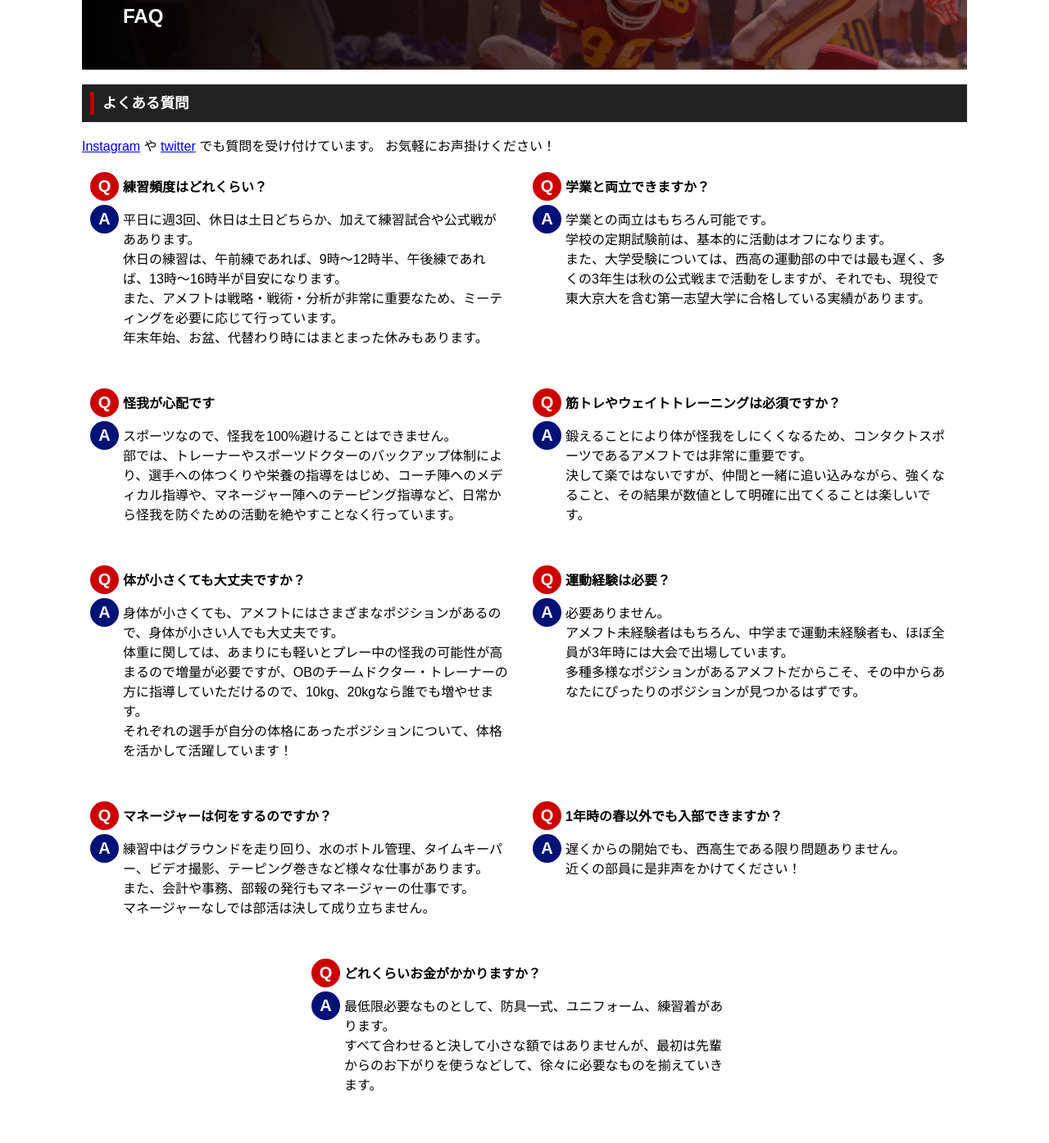
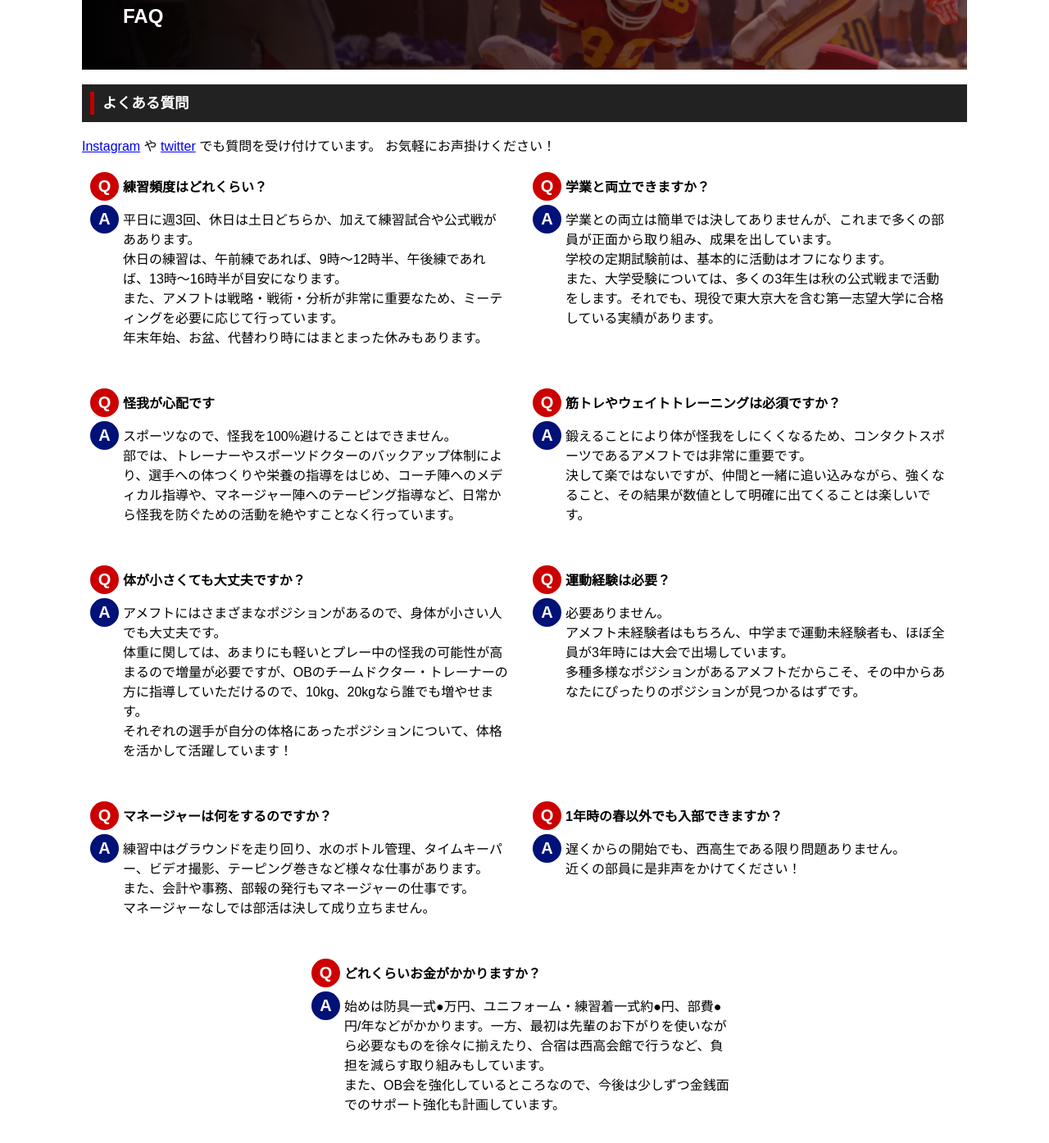
Before and after one commit to numa72/nishi-owls, a Jekyll site: the page built from recruiting/faq.html, in a window 1280 px wide and 1400 px high, scrolled down 232 px. Shown: the top 1395 px of the window at 82% size. Built offline with Jekyll 4.4.1, drawn with Linux system fonts in a browser that asks for light colours; some web fonts are replaced.

Commit message:
update recruiting faq

```diff
--- a/recruiting/faq.html
+++ b/recruiting/faq.html
@@ -28,9 +28,9 @@ title: FAQ
     <div class="faq-box">
         <h3>学業と両立できますか？</h3>
         <p>
-            学業との両立はもちろん可能です。<br />
+            学業との両立は簡単では決してありませんが、これまで多くの部員が正面から取り組み、成果を出しています。<br />
             学校の定期試験前は、基本的に活動はオフになります。<br />
-            また、大学受験については、西高の運動部の中では最も遅く、多くの3年生は秋の公式戦まで活動をしますが、それでも、現役で東大京大を含む第一志望大学に合格している実績があります。
+            また、大学受験については、多くの3年生は秋の公式戦まで活動をします。それでも、現役で東大京大を含む第一志望大学に合格している実績があります。
         </p>
     </div>
 
@@ -53,7 +53,7 @@ title: FAQ
     <div class="faq-box">
         <h3>体が小さくても大丈夫ですか？</h3>
         <p>
-            身体が小さくても、アメフトにはさまざまなポジションがあるので、身体が小さい人でも大丈夫です。<br />
+            アメフトにはさまざまなポジションがあるので、身体が小さい人でも大丈夫です。<br />
             体重に関しては、あまりにも軽いとプレー中の怪我の可能性が高まるので増量が必要ですが、OBのチームドクター・トレーナーの方に指導していただけるので、10kg、20kgなら誰でも増やせます。<br />
             それぞれの選手が自分の体格にあったポジションについて、体格を活かして活躍しています！<br />
         </p>
@@ -88,8 +88,8 @@ title: FAQ
     <div class="faq-box">
         <h3>どれくらいお金がかかりますか？</h3>
         <p>
-            最低限必要なものとして、防具一式、ユニフォーム、練習着があります。<br />
-            すべて合わせると決して小さな額ではありませんが、最初は先輩からのお下がりを使うなどして、徐々に必要なものを揃えていきます。
+            始めは防具一式●万円、ユニフォーム・練習着一式約●円、部費●円/年などがかかります。一方、最初は先輩のお下がりを使いながら必要なものを徐々に揃えたり、合宿は西高会館で行うなど、負担を減らす取り組みもしています。<br />
+            また、OB会を強化しているところなので、今後は少しずつ金銭面でのサポート強化も計画しています。
         </p>
     </div>
 </div>
```
